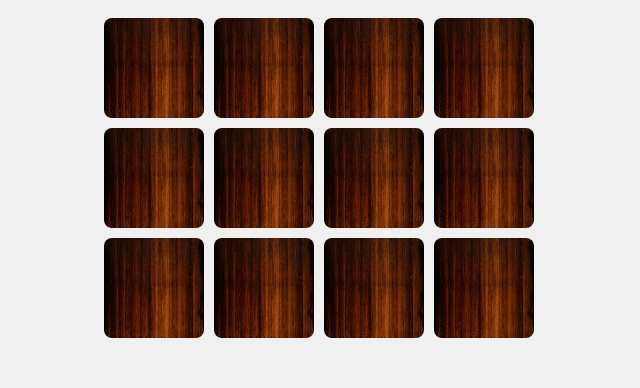
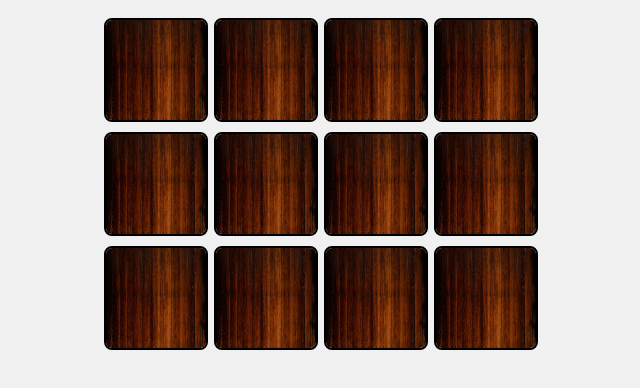
Before and after one commit to Kenzie-Nice/Homework_5.io, a plain HTML site: page index.html in a window 1280 px wide. Shown: the part 60-448 px from the top of the page, without its empty margins (321-961 px from the left). Drawn offline with Linux system fonts and the light colour scheme.

Commit message:
Update index.html

```diff
--- a/index.html
+++ b/index.html
@@ -5,6 +5,21 @@
     <meta name="viewport" content="width=device-width, initial-scale=1.0">
     <title>Memory Match Game</title>
     <link rel="stylesheet" href="style.css">
+    <style>
+        #grid {
+            display: grid;
+            grid-template-columns: repeat(4, 100px);
+            gap: 10px;
+            justify-content: center;
+            margin-top: 20px;
+        }
+        img {
+            width: 100px;
+            height: 100px;
+            cursor: pointer;
+            border: 2px solid #000;
+        }
+    </style>
 </head>
 <body>
     <h1>Memory Match Game</h1>
```
